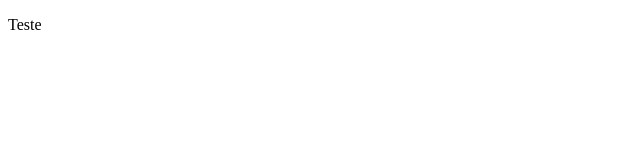
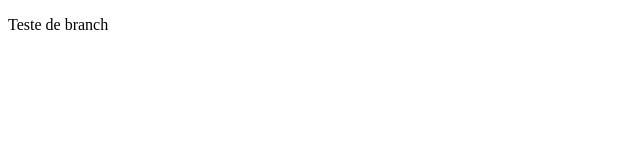
Before and after one commit to LeozinRomeiro/Jogo_da_velha, a plain HTML site: page html.html in a window 1280 px wide. Shown: the full height of the page, 0-640 px from the left. Drawn offline with Linux system fonts and the light colour scheme.

Commit message:
Update html.html

```diff
--- a/html.html
+++ b/html.html
@@ -6,6 +6,6 @@
     <title>Document</title>
 </head>
 <body>
-    <p>Teste</p>
+    <p>Teste de branch</p>
 </body>
 </html>
```
